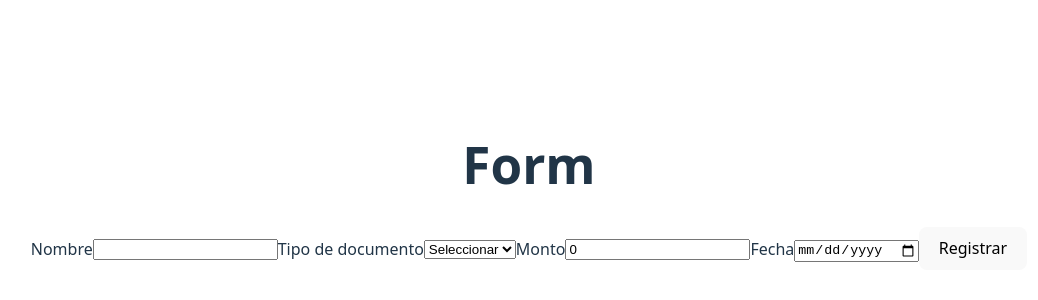
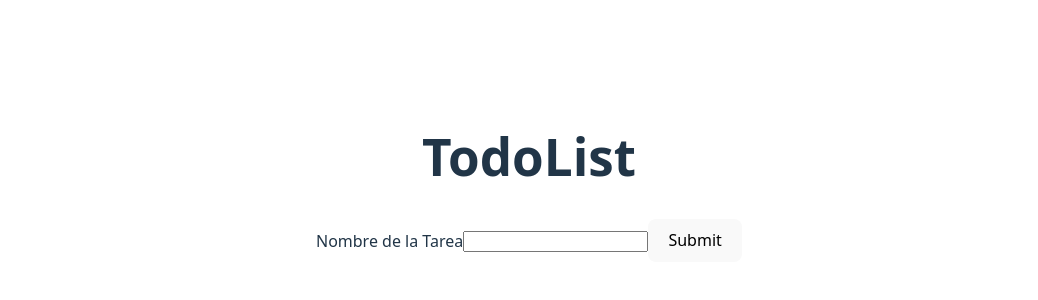
Before and after one commit to Lichu23/interview-react-training, a React (Vite) app: page / in a window 1280 px wide. Shown: the part 214-514 px from the top of the page, without its empty margins (111-1149 px from the left). Built offline with nearby package versions, Linux system fonts and the light colour scheme.

Commit message:
feat: new todolist interview exercise

```diff
--- a/src/App.jsx
+++ b/src/App.jsx
@@ -1,9 +1,10 @@
 import './App.css'
 import Form from './components/exercises-day-4/Form'
+import TodoList from './components/TodoList'
 
 function App() {
 
-  return <Form/>
+  return <TodoList/>
 
 }
 
--- /dev/null
+++ b/src/components/TodoList.jsx
@@ -0,0 +1,60 @@
+import React, { useState } from "react";
+// 📝 Enunciado
+
+// Crea un componente en React llamado TodoList que:
+
+// Muestre una lista de tareas.
+
+// Permita agregar nuevas tareas con un input y un botón.
+
+// Permita marcar tareas como completadas (que se vean tachadas o con estilo diferente).
+
+// (Opcional bonus): Guarda la lista en localStorage para que se mantenga tras recargar la página.
+
+export default function TodoList() {
+  const [tareas, setTareas] = useState([]);
+  const [inputValue, setInputValue] = useState("");
+
+  function addItem(e) {
+    e.preventDefault();
+    if (inputValue.trim() === "") return;
+    const newId = new Date();
+
+    const newTask = { name: inputValue, id: newId, completed: false };
+
+    setTareas([...tareas, newTask]);
+    setInputValue("");
+  }
+
+  function taskCompleted(tareaId) {
+    return setTareas((prev) => prev.map((tarea) => tarea.id === tareaId ? {...tarea, completed: !tarea.completed} : tarea))
+  }
+
+  return (
+    <div>
+      <h1>TodoList</h1>
+
+      <form onSubmit={addItem}>
+        <label>Nombre de la Tarea</label>
+        <input
+          value={inputValue}
+          onChange={(e) => setInputValue(e.target.value)}
+        />
+        <button>Submit</button>
+      </form>
+
+      <ul>
+        {tareas.map((tarea) => (
+          <li
+            style={{  textDecoration: tarea.completed ? "line-through" : "" } }
+            key={tarea.id}
+            onClick={() => taskCompleted(tarea.id)}
+          >
+            {" "}
+            {tarea.name}
+          </li>
+        ))}
+      </ul>
+    </div>
+  );
+}
```
